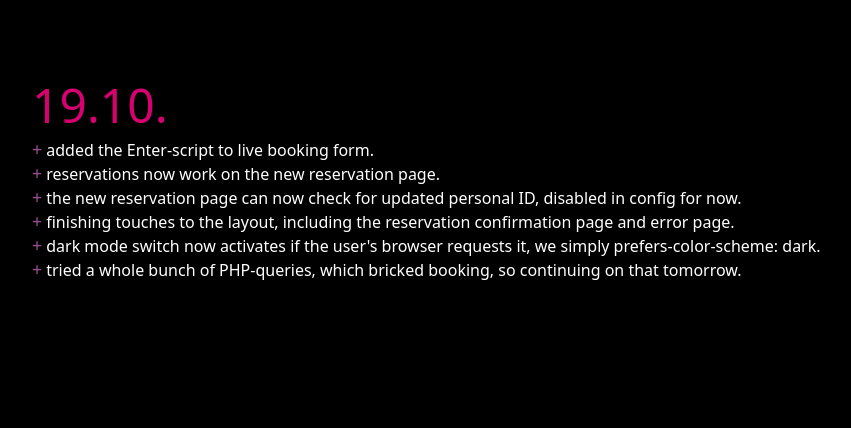
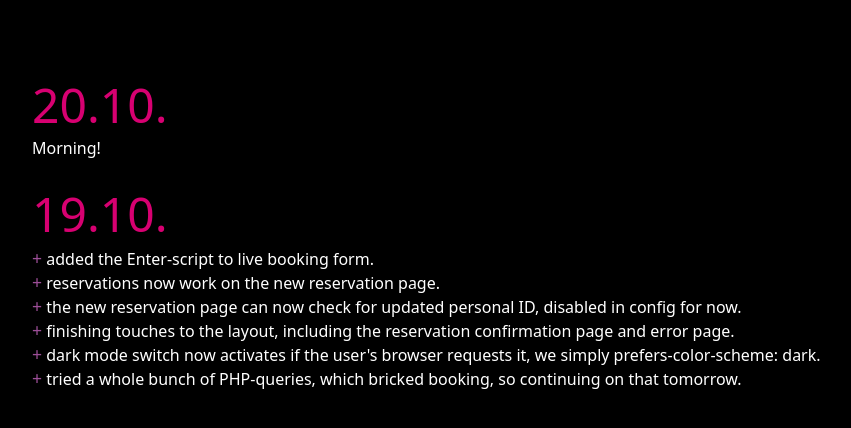
Before and after one commit to thrillxyz/thrillxyz.github.io, a plain HTML site: page index.html in a window 1280 px wide. Shown: the whole page, without its empty margins (18-869 px from the left). Drawn offline with Linux system fonts and the light colour scheme.

Commit message:
Update index.html

```diff
--- a/index.html
+++ b/index.html
@@ -7,6 +7,12 @@
 </head>
 
 <body>
+
+<div class="changelog">
+</br><span class="title">20.10.</span><br>
+Morning!
+</div>
+
 <div class="changelog">
 </br><span class="title">19.10.</span><br>
 <span class="add">+</span> added the Enter-script to live booking form.</br>
@@ -16,5 +22,6 @@
 <span class="add">+</span> dark mode switch now activates if the user's browser requests it, we simply prefers-color-scheme: dark.</br>
 <span class="add">+</span> tried a whole bunch of PHP-queries, which bricked booking, so continuing on that tomorrow.</br>
 </div>
+
 </body>
 </html>
```
